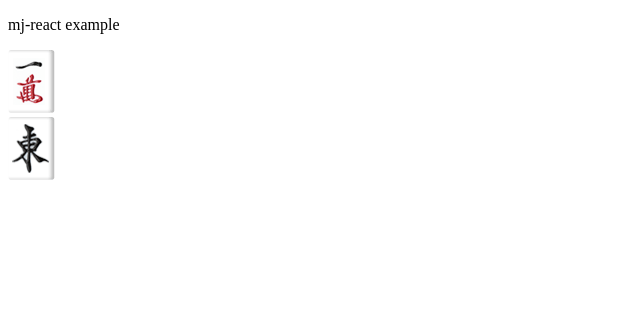
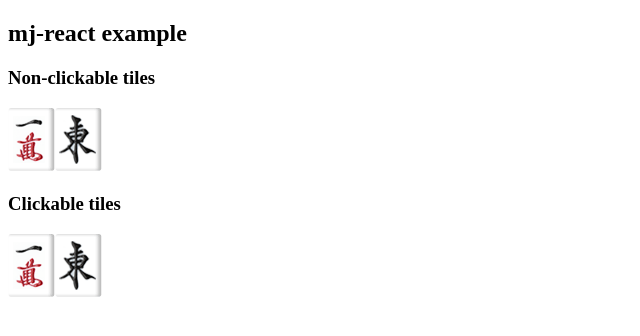
Before and after one commit to yujiberra/mj-react, a React (Create React App) app: page / in a window 1280 px wide. Shown: the top 336 px of the page, without its empty margins (0-640 px from the left). Built offline with nearby package versions, Linux system fonts and the light colour scheme.

Commit message:
Add ClickableTile

```diff
--- a/src/App.tsx
+++ b/src/App.tsx
@@ -1,15 +1,19 @@
+import ClickableTile from './components/ClickableTile';
 import TileImage from './components/TileImage';
+
+const logTile = (tile: string) =>
+  console.log(tile);
 
 function App() {
   return (
     <div className="App">
-      <header className="App-header">
-        <p>
-          mj-react example
-        </p>
+        <h2>mj-react example</h2>
+        <h3>Non-clickable tiles</h3>
         <TileImage tile="m1"></TileImage>
         <TileImage tile="z1"></TileImage>
-      </header>
+        <h3>Clickable tiles</h3>
+        <ClickableTile tile="m1" onClick={logTile}></ClickableTile>
+        <ClickableTile tile="z1" onClick={logTile}></ClickableTile>
     </div>
   );
 }
--- /dev/null
+++ b/src/components/ClickableTile.css
@@ -0,0 +1,8 @@
+.tile-button {
+  background-color: transparent;
+  border: none;
+  cursor: pointer;
+  display: inline;
+  margin: 0;
+  padding: 0;
+}
--- /dev/null
+++ b/src/components/ClickableTile.tsx
@@ -0,0 +1,14 @@
+import TileImage from "./TileImage";
+import './ClickableTile.css'
+
+interface ClickableTileProps {
+  tile: string;
+  onClick: ((tile: string) => void);
+}
+
+const ClickableTile = ({ tile, onClick }: ClickableTileProps) =>
+  <button className="tile-button" onClick={() => onClick(tile)}>
+    <TileImage tile={tile}></TileImage>
+  </button>
+
+export default ClickableTile
--- a/src/components/TileImage.tsx
+++ b/src/components/TileImage.tsx
@@ -8,8 +8,6 @@ function importAll(r: __WebpackModuleApi.RequireContext) {
 const images = importAll(require.context('./images', false, /\.(gif|png|jpe?g|svg)$/));
 
 const TileImage = ({ tile }: { tile: string }) =>
-  <div>
-    <img src={images.get(tile)} alt="nope"></img>
-  </div>
+  <img src={images.get(tile)} alt="{tile}"></img>
 
 export default TileImage;
```
